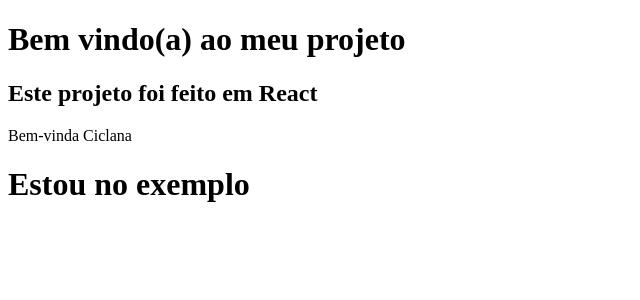
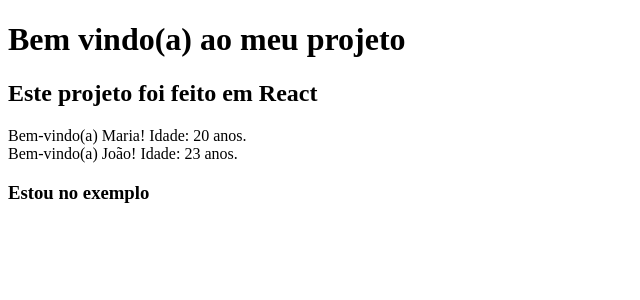
Before and after one commit to izabelatrc/Fatec_Desenv-Web-III_Primeiro-Site-React, a React (Create React App) app: page / in a window 1280 px wide. Shown: the top 300 px of the page, without its empty margins (0-640 px from the left). Built offline with nearby package versions, Linux system fonts and the light colour scheme.

Commit message:
primeiro site react

```diff
--- a/src/Components/App.js
+++ b/src/App.js
@@ -1,11 +1,13 @@
-import Nome from "./Nome";
+import Nome from "./Components/Nome";
 
 function App() {
   return (
     <div className="App">
       <h1>Bem vindo(a) ao meu projeto</h1>
       <h2>Este projeto foi feito em React</h2>
-      <Nome />
+      <Nome aluno = "Maria" idade={20}/><br>
+      </br>
+      <Nome aluno = "João" idade={23}/>
     </div>
   );
 }
--- a/src/Components/Exemplo.js
+++ b/src/Components/Exemplo.js
@@ -1,7 +1,7 @@
 function Exemplo(){
     return(
         <div>
-            <h1>Estou no exemplo</h1>
+        <h3>Estou no exemplo</h3>
         </div>
     )
 }
--- a/src/Components/Nome.js
+++ b/src/Components/Nome.js
@@ -1,6 +1,6 @@
-function Nome (){
+function Nome ({aluno, idade}){
     return(
-      <span>Bem-vinda Ciclana</span>
+      <span>Bem-vindo(a) {aluno}! Idade: {idade} anos.</span>
     )
   }
 
--- a/src/index.js
+++ b/src/index.js
@@ -1,6 +1,6 @@
 import React from 'react';
 import ReactDOM from 'react-dom/client';
-import App from './Components/App';
+import App from './App';
 import Exemplo from './Components/Exemplo';
 
 const root = ReactDOM.createRoot(document.getElementById('root'));
```
